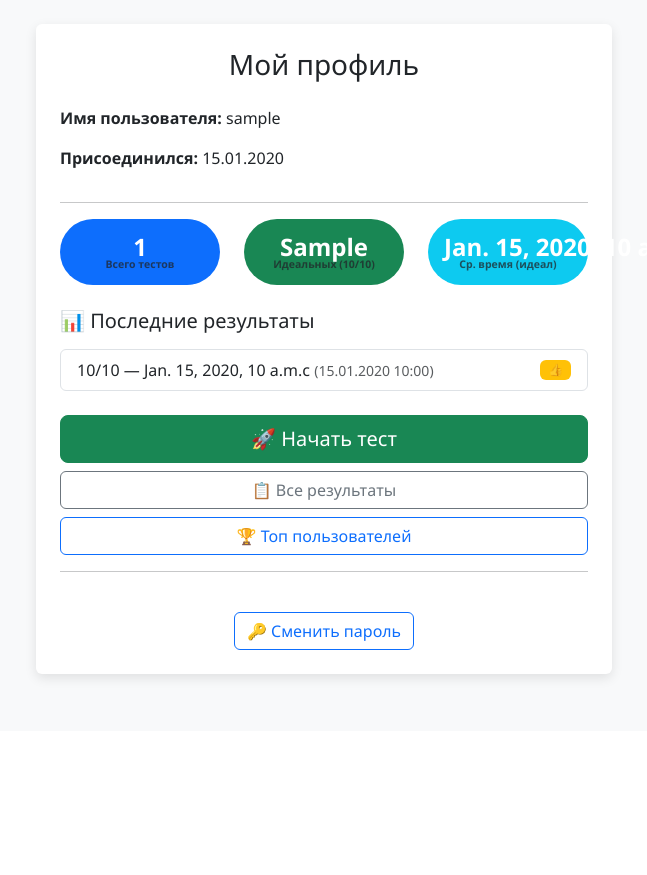
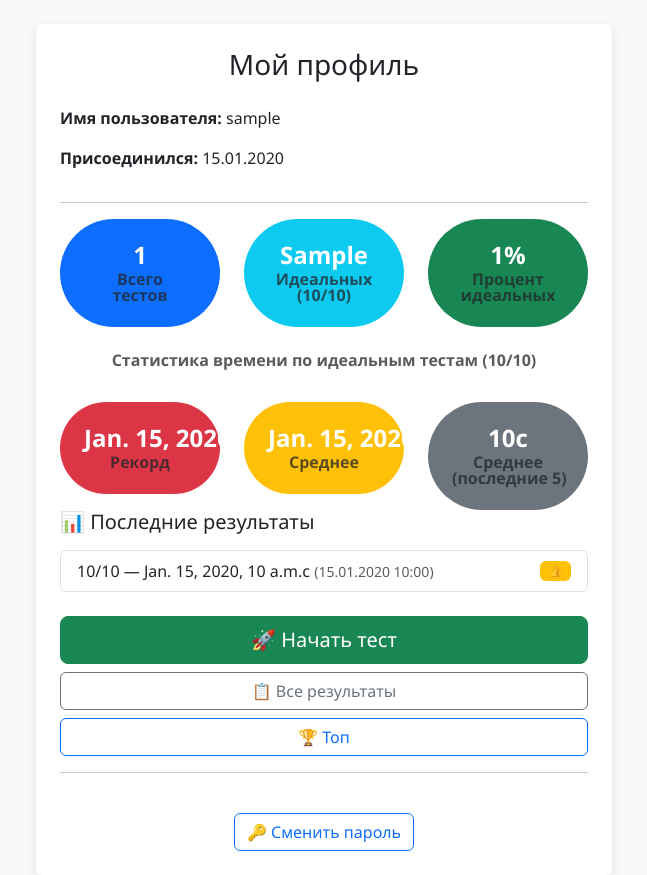
Before and after one commit to vovuas2003/django_project, a Django app: template core/templates/profile.html in a window 1280 px wide. Shown: the part 69-944 px from the top of the page, without its empty margins (316-963 px from the left). Before the commit the page ends 751 px from the top, so only its background shows below. Run offline with Django 5.2, Linux system fonts and the light colour scheme; the template is opened without the code that fills it: most values are stand-ins (such as "Sample title", 1, 10 or a date in 2020).

Commit message:
refactoring stats in user profile

```diff
--- a/core/templates/profile.html
+++ b/core/templates/profile.html
@@ -1,38 +1,66 @@
 {% extends 'base.html' %}
 {% block title %}Профиль — MathMaster{% endblock %}
-
 {% block content %}
 <div class="row justify-content-center">
   <div class="col-md-8">
     <div class="card p-4">
       <h3 class="text-center mb-4">Мой профиль</h3>
-
       <p><strong>Имя пользователя:</strong> {{ profile.user.username }}</p>
       <p><strong>Присоединился:</strong> {{ profile.joined_at|date:"d.m.Y" }}</p>
-
       <hr>
 
-      <!-- Статистика (три карточки в ряд) -->
-      <div class="row text-center mb-4">
+<!-- Статистика — 6 карточек в два ряда по 3 -->
+<div class="row text-center mb-4 g-4">
+  <!-- Ряд 1: Общая статистика -->
   <div class="col-md-4">
-          <div class="badge bg-primary rounded-pill p-3 w-100">
-            <div class="fs-4 fw-bold">{{ total_tests }}</div>
-            <div class="small text-muted">Всего тестов</div>
+    <div class="badge bg-primary rounded-pill p-4 w-100">
+      <div class="fs-4 fw-bold mb-1">{{ total_tests }}</div>
+      <div class="fs-6 text-muted mt-0">Всего<br>тестов</div>
     </div>
   </div>
   <div class="col-md-4">
-          <div class="badge bg-success rounded-pill p-3 w-100">
-            <div class="fs-4 fw-bold">{{ perfect_tests }}</div>
-            <div class="small text-muted">Идеальных (10/10)</div>
+    <div class="badge bg-info rounded-pill p-4 w-100">
+      <div class="fs-4 fw-bold mb-1">{{ perfect_tests }}</div>
+      <div class="fs-6 text-muted mt-0">Идеальных<br>(10/10)</div>
     </div>
   </div>
   <div class="col-md-4">
-          <div class="badge bg-info rounded-pill p-3 w-100">
-            <div class="fs-4 fw-bold">{{ avg_time }}c</div>
-            <div class="small text-muted">Ср. время (идеал)</div>
+    <div class="badge bg-success rounded-pill p-4 w-100">
+      <div class="fs-4 fw-bold mb-1">{{ perfect_percentage }}%</div>
+      <div class="fs-6 text-muted mt-0">Процент<br>идеальных</div>
     </div>
   </div>
 </div>
+
+<!-- Подзаголовок между рядами -->
+<div class="text-center mb-4">
+  <h6 class="text-muted fw-semibold">
+    Статистика времени по идеальным тестам (10/10)
+  </h6>
+</div>
+
+<!-- Ряд 2: Статистика времени по идеальным тестам -->
+<div class="row text-center g-4">
+  <div class="col-md-4">
+    <div class="badge bg-danger rounded-pill p-4 w-100">
+      <div class="fs-4 fw-bold mb-1">{{ min_time_perfect }} c</div>
+      <div class="fs-6 text-muted mt-0">Рекорд</div>
+    </div>
+  </div>
+  <div class="col-md-4">
+    <div class="badge bg-warning rounded-pill p-4 w-100">
+      <div class="fs-4 fw-bold mb-1">{{ avg_time_perfect }} c</div>
+      <div class="fs-6 text-muted mt-0">Среднее</div>
+    </div>
+  </div>
+  <div class="col-md-4">
+    <div class="badge bg-secondary rounded-pill p-4 w-100">
+      <div class="fs-4 fw-bold mb-1">{{ avg_last_5_perfect }}c</div>
+      <div class="fs-6 text-muted mt-0">Среднее<br>(последние 5)</div>
+    </div>
+  </div>
+</div>
+
 
       <!-- Последние результаты -->
       <h5 class="mb-3">📊 Последние результаты</h5>
@@ -62,7 +90,7 @@
       <div class="d-grid gap-2">
         <a href="{% url 'start_test' %}" class="btn btn-success btn-lg">🚀 Начать тест</a>
         <a href="{% url 'test_results' %}" class="btn btn-outline-secondary">📋 Все результаты</a>
-        <a href="{% url 'leaderboard' %}" class="btn btn-outline-primary">🏆 Топ пользователей</a>
+        <a href="{% url 'leaderboard' %}" class="btn btn-outline-primary">🏆 Топ</a>
       </div>
 
       <!-- Смена пароля -->
--- a/pylint_res.txt
+++ b/pylint_res.txt
@@ -6,4 +6,4 @@ core\models.py:2:0: E5142: User model imported from django.contrib.auth.models (
 core\tests.py:1:0: W0611: Unused TestCase imported from django.test (unused-import)
 
 ------------------------------------------------------------------
-Your code has been rated at 9.36/10 (previous run: 9.36/10, +0.00)
+Your code has been rated at 9.38/10 (previous run: 9.38/10, +0.00)
```
Also changed, not shown: core/views.py (+23 -6 lines), README.md. Lines whose indentation alone changed are shown as unchanged.
